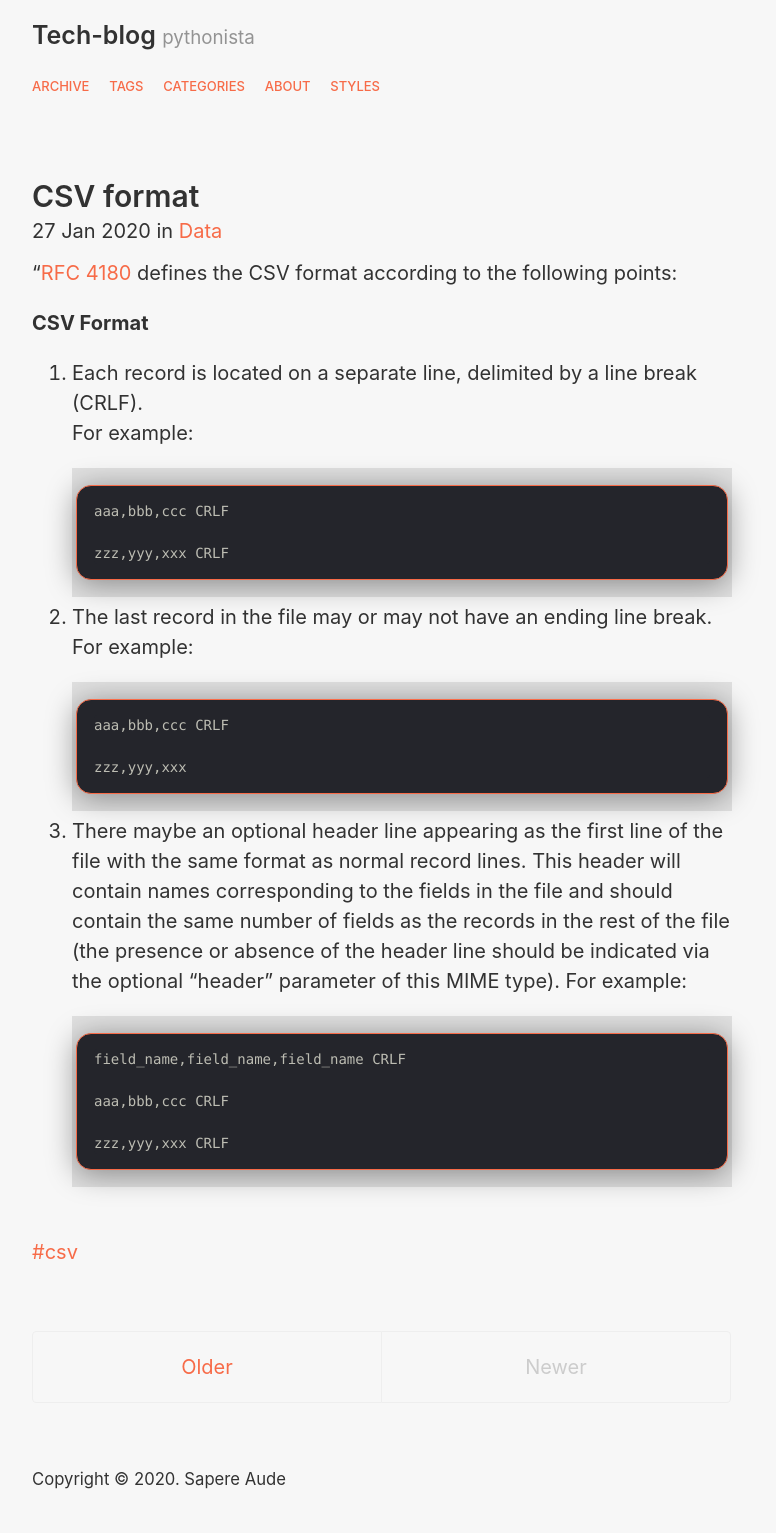
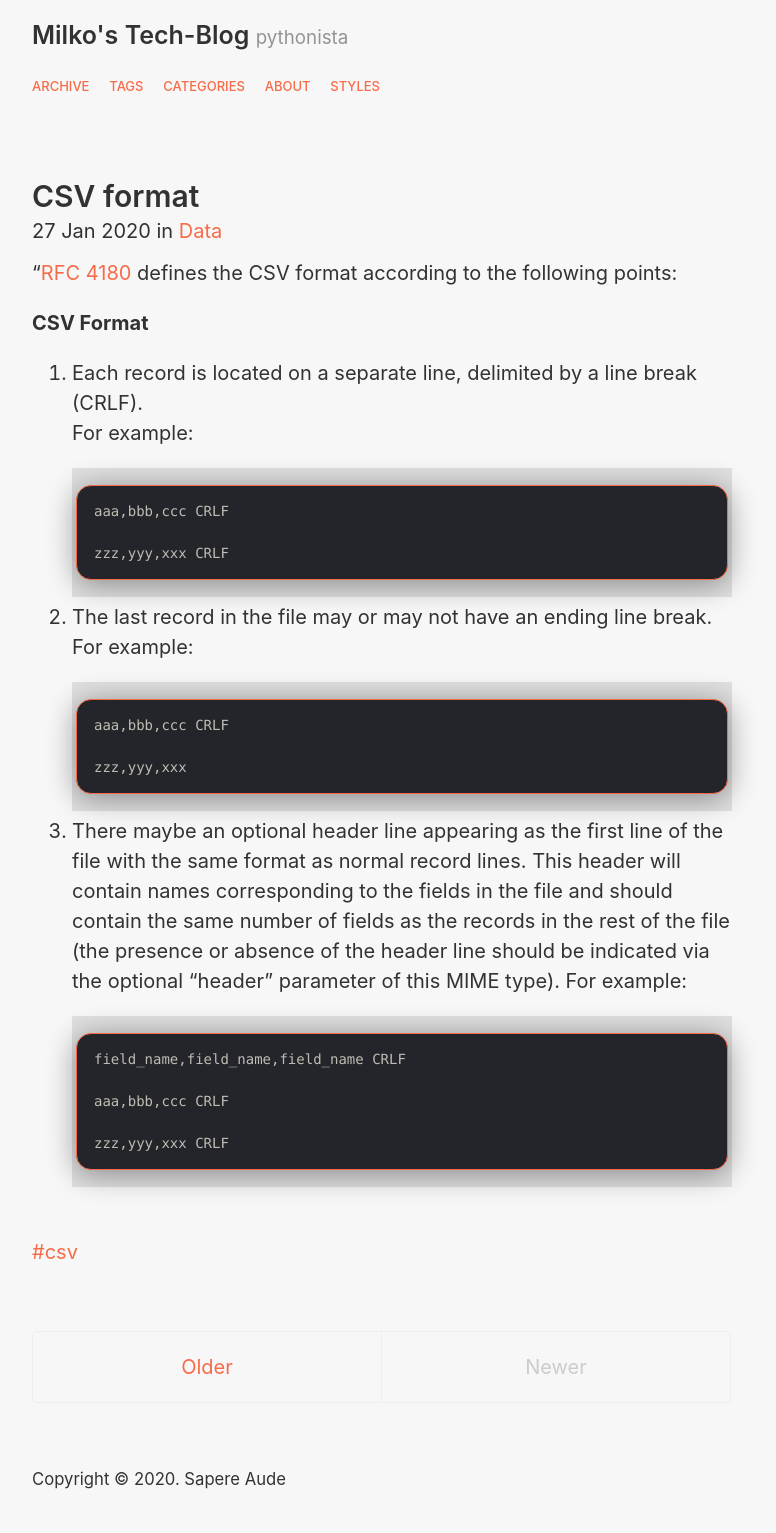
Before and after one commit to Milko-R/Milko-R.github.io, a Jekyll site: the page built from index.html, in a window 1280 px wide. Shown: the whole page, without its empty margins (258-1034 px from the left). Built offline with Jekyll 4.4.1, drawn with Linux system fonts in a browser that asks for light colours; the list of posts is cut into pages by our own code.

Commit message:
Update _config.yml

```diff
--- a/_config.yml
+++ b/_config.yml
@@ -1,5 +1,5 @@
 # Setup
-title: Tech-blog
+title: Milko's Tech-Blog
 tagline: pythonista
 url: https://noir.essentialenemy.com
 paginate: 1
```
